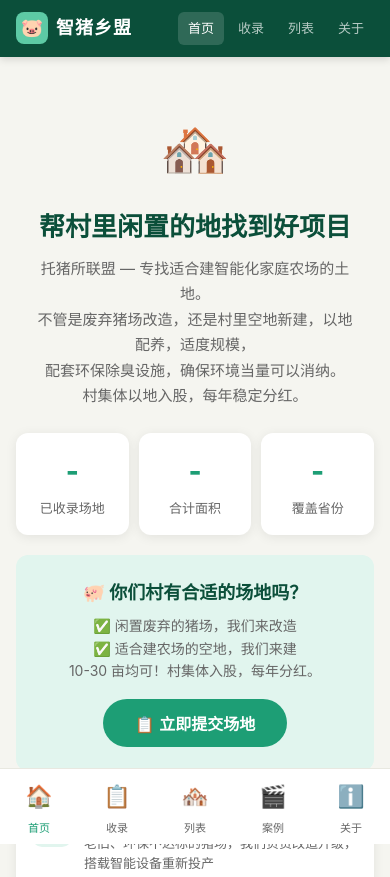
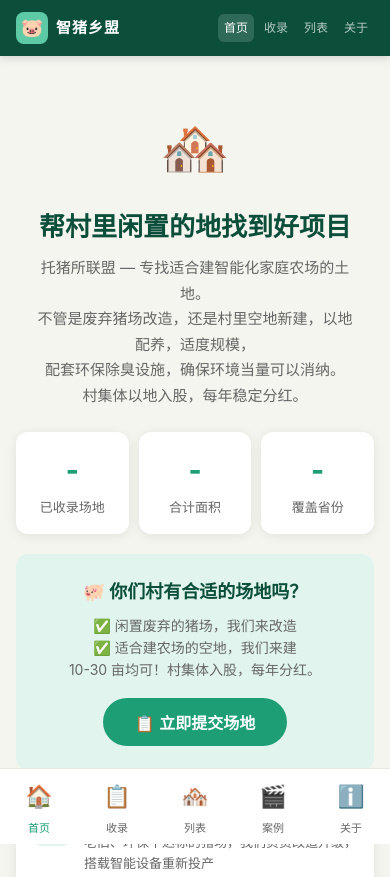
Before and after one commit to Heiliuxing2006/zhizhuxiang, a website: page public/index.html in a window 390 px wide. Shown: the top 877 px of the page. Drawn offline with Linux system fonts and the light colour scheme; files that its build step writes are made by us from their sources; no server answers; files whose address does not match are found by name.

Commit message:
fix: 窄屏手机导航栏文字缩小防换行

```diff
--- a/public/css/style.css
+++ b/public/css/style.css
@@ -448,6 +448,10 @@ body {
 .tabbar-item:active { opacity: 0.6; }
 
 /* ── 响应式 ── */
+@media (max-width: 400px) {
+  .header-logo span { font-size: 15px; }
+  .header-nav a { font-size: 12px; padding: 4px 6px; }
+}
 @media (min-width: 600px) {
   .header { padding: 12px 24px; }
   .page { padding: 20px 24px; }
```
